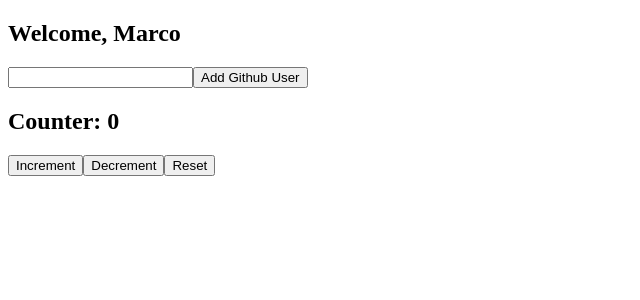
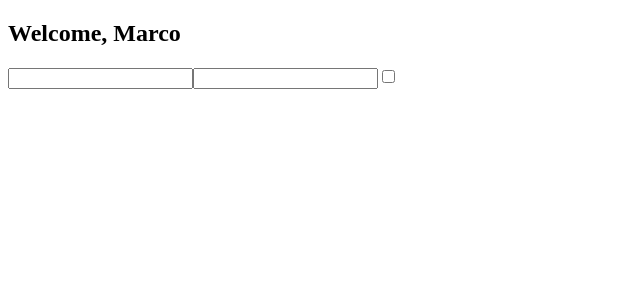
Before and after one commit to mFerlito/react-exercises, a React (Create React App) app: page / in a window 1280 px wide. Shown: the top 300 px of the page, without its empty margins (0-640 px from the left). Built offline with nearby package versions, Linux system fonts and the light colour scheme.

Commit message:
customHooks-02 done

```diff
--- a/src/App.js
+++ b/src/App.js
@@ -1,11 +1,11 @@
 import React from 'react'
+
+import {GithubUserList } from './components/GitHubUserList'
+
 import { Welcome } from './components/Welcome'
-import { Sum } from './components/Sum'
-import {ClickCounter} from './components/ClickCounter'
-import {Login} from './components/Login'
-import {Counter} from './components/UseCounter'
-import {GithubUser} from './components/GithubUser'
-import {GithubUserList} from './components/GitHubUserList'
+import { UseCounter } from './components/UseCounter'
+import { LoginForm } from './components/LoginForm'
+
 
 
 
@@ -16,11 +16,8 @@ export class App extends React.Component {
         return <div>
 
 
-        <Welcome />
-        <GithubUserList/>
-        <Counter />
-
+            <Welcome />
+            <LoginForm />
         </div>
-
-    }
 }
+}
--- /dev/null
+++ b/src/components/LoginForm.jsx
@@ -0,0 +1,15 @@
+import { UseLogin } from "./UseLogin"
+
+
+export function LoginForm(){
+    const {data, onInput} = UseLogin();
+
+    console.log(data);
+    return(
+        <form>
+            <input name="username" value={data.username} onChange={onInput}/>
+            <input name="password" type="password" value={data.password} onChange={onInput} />
+            <input name="remember" type="checkbox" checked={data.remember} onChange={onInput} />
+        </form>
+    )
+}
--- /dev/null
+++ b/src/components/UseLogin.jsx
@@ -0,0 +1,26 @@
+import { useState } from "react"
+
+export function UseLogin() {
+    const [data, setData] = useState({
+        username: '',
+        password: '',
+        remember: false
+    })
+
+
+    function handleChange(event) {
+        const { name, type, value, checked } = event.target;
+
+        setData((data) => {
+            return {
+                ...data,
+                [name]: type === 'checkbox' ? checked : value
+            }
+        })
+    }
+
+    return {
+        data: data,
+        onInput: handleChange
+    }
+}
```
